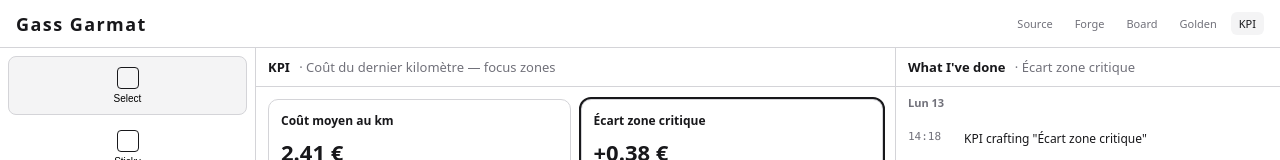
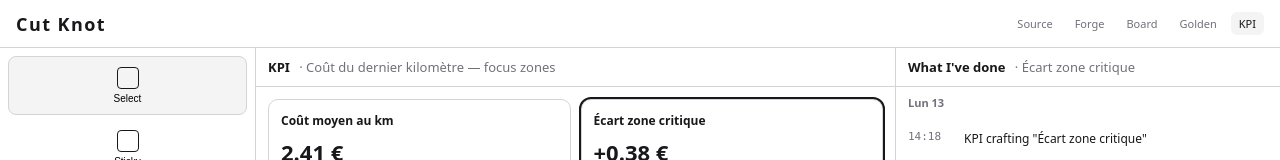
Before and after one commit to Hassen-Ti/cut-knot, a React (Vite) app: page /kpi in a window 1280 px wide. Shown: the top 160 px of the page. Built offline with nearby package versions, Linux system fonts and the light colour scheme.

Commit message:
Rename product to Cut Knot
English brand: Cut. Knot. Done. Package cut-knot.

```diff
--- a/index.html
+++ b/index.html
@@ -4,7 +4,7 @@
     <meta charset="UTF-8" />
     <link rel="icon" type="image/svg+xml" href="/favicon.svg" />
     <meta name="viewport" content="width=device-width, initial-scale=1.0" />
-    <title>Gass Garmat</title>
+    <title>Cut Knot</title>
   </head>
   <body>
     <div id="root"></div>
--- a/package.json
+++ b/package.json
@@ -1,5 +1,5 @@
 {
-  "name": "gass-garmat",
+  "name": "cut-knot",
   "private": true,
   "version": "0.0.0",
   "type": "module",
@@ -24,5 +24,5 @@
     "vite": "^8.3.0"
   },
   "license": "Apache-2.0",
-  "description": "Gass Garmat \u2014 10% Excel + 10% board. Cut. Knot. Done. Spatial data atelier (Source \u2192 Board)."
+  "description": "Cut Knot \u2014 Cut. Knot. Done. 10% Excel + 10% board. Spatial data atelier (Source \u2192 Board)."
 }
--- a/src/components/Shell.tsx
+++ b/src/components/Shell.tsx
@@ -18,7 +18,7 @@ export type ToolsVariant = 'board' | 'forge'
 export function AppHeader() {
   return (
     <header className="header">
-      <Link to="/source" className="brand">Gass Garmat</Link>
+      <Link to="/source" className="brand">Cut Knot</Link>
       <nav>
         <NavLink to="/source">Source</NavLink>
         <NavLink to="/forge">Forge</NavLink>
```
Also changed, not shown: 2 other files (tests, documents, lock files or other folders).
